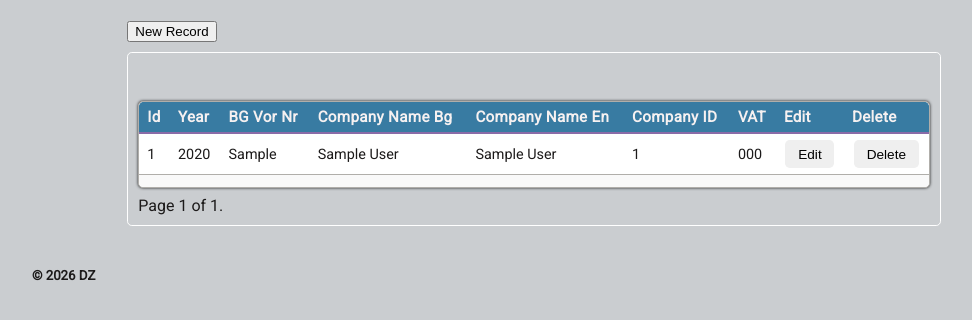
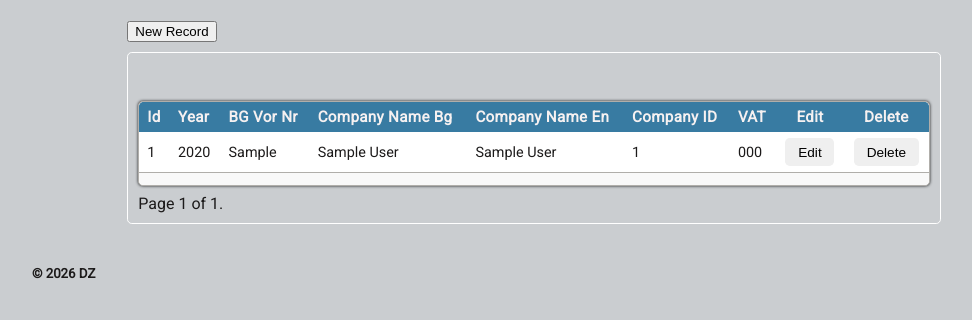
Before and after one commit to Sunzheini/ohmi_audit, a Django app: page / in a window 1280 px wide. Shown: the part 220-540 px from the top of the page, without its empty margins (106-1078 px from the left). Run offline with Django 5.2, Linux system fonts and the light colour scheme; a user stored in the database is signed in; tables that the repository leaves empty hold one stand-in row (values such as "Sample post"); parts of the project's set-up code (start-up, migrations or seed data) failed here and were passed over; some libraries are stand-ins or nearby versions.

Commit message:
Refactor tables.css to center Edit and Delete header columns for improved layout

```diff
--- a/static/css/components/tables.css
+++ b/static/css/components/tables.css
@@ -33,7 +33,6 @@ thead th {
     text-align: left;
     font-weight: 600;
     font-size: 0.95rem;
-    border-bottom: 2px solid var(--clr-button-color);
     letter-spacing: 0.3px;
 }
 
@@ -43,6 +42,12 @@ thead th:first-child {
 
 thead th:last-child {
     border-top-right-radius: var(--table-border-radius);
+}
+
+/* Center Edit and Delete header columns */
+table thead th:nth-last-child(1),
+table thead th:nth-last-child(2) {
+    text-align: center;
 }
 
 /* Table Body */
```
